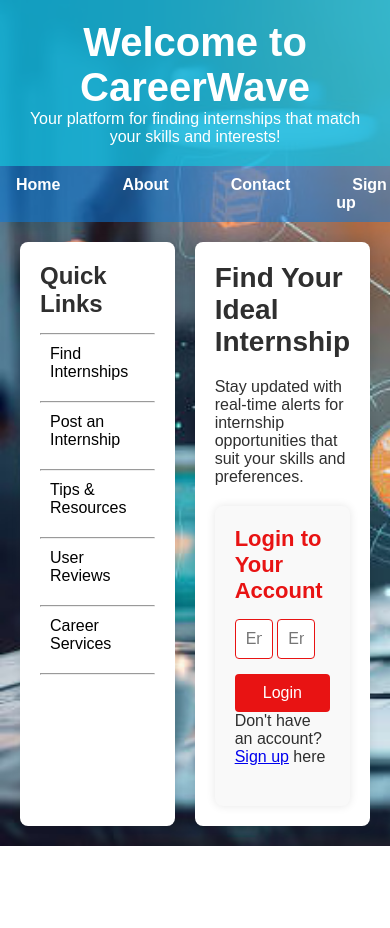
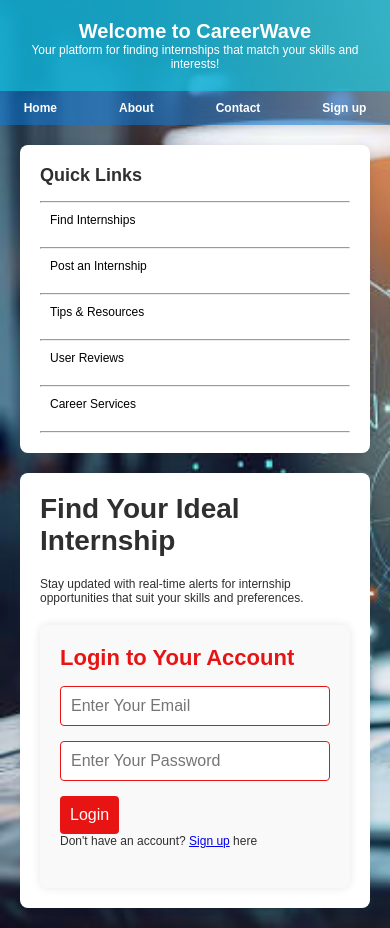
Before and after one commit to Hershon85/CSC3132-PROJECT, a PHP site: page / in a window 390 px wide. Before the commit the page ends 846 px from the top, so only its background shows below. Run offline with PHP 8.4, Linux system fonts and the light colour scheme.

Commit message:
changes added

```diff
--- a/css/frontpage.css
+++ b/css/frontpage.css
@@ -1,4 +1,3 @@
-
 * {
     margin: 0;
     padding: 0;
@@ -8,13 +7,14 @@
 body {
     font-family: 'Arial', sans-serif;
     background-image: url('../images/job2.jpg');
-            background-color: #0a133bea;
+    background-color: #0a133b; /* Fixed typo in background-color value */
     color: #2f2f2f;
     background-size: cover;
+    background-repeat: no-repeat; /* Ensures background image does not repeat */
 }
 
 .header {
-            background: #11b7ddd7;
+    background: rgba(17, 183, 221, 0.84); /* Better readability with RGBA */
     padding: 20px;
     text-align: center;
     color: rgb(255, 255, 255);
@@ -28,7 +28,7 @@
 .navbar {
     display: flex;
     justify-content: center;
-            background: #087ce187;
+    background: rgba(8, 124, 225, 0.53); /* Better readability with RGBA */
     padding: 10px 0;
 }
 
@@ -57,6 +57,8 @@
 
 .main-content {
     display: flex;
+    flex-wrap: wrap; /* Adds responsiveness */
+    gap: 20px; /* Adds space between sections */
     margin: 20px;
 }
 
@@ -93,8 +95,8 @@
     background: #fff;
     border-radius: 8px;
     box-shadow: 0 0 10px rgba(0, 0, 0, 0.1);
-            margin-left: 20px;
-            width: 60%;
+    width: calc(100% - 290px); /* Adjusts width to avoid overlap with sidebar */
+    max-width: 100%;
 }
 
 .content h2 {
@@ -120,7 +122,7 @@
 }
 
 .form input {
-            width: 40%;
+    width: 100%; /* Ensures inputs span their container */
     padding: 10px;
     margin-bottom: 15px;
     border: 1px solid #e81313;
@@ -129,7 +131,6 @@
 }
 
 .form button {
-            width: 100%;
     padding: 10px;
     background: #e81313;
     border: none;
@@ -152,11 +153,21 @@
     margin-top: 30px;
 }
 
-        @media screen(max-width: 768px){
-            body{
+@media screen and (max-width: 768px) {
+    body {
         font-size: 12px;
     }
-            h1{
-                font-size: 16px;
+    .header h1 {
+        font-size: 20px;
+    }
+    .sidebar {
+        width: 100%;
+    }
+    .content {
+        width: 100%;
+        margin-left: 0;
+    }
+    .main-content {
+        flex-direction: column; /* Stacks content vertically */
     }
 }
```
Lines whose indentation alone changed are shown as unchanged.
